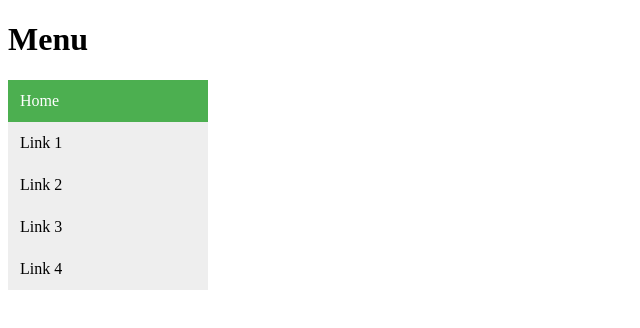
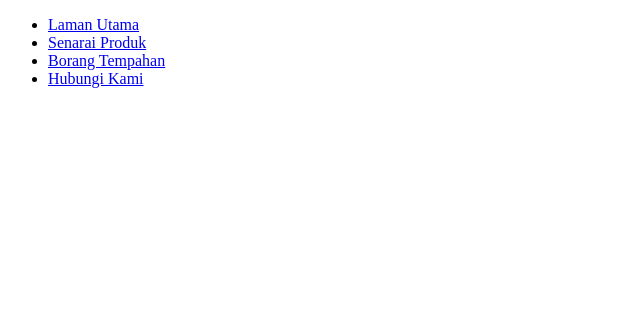
Before and after one commit to Frhsbrn/BuatMenuu, a plain HTML site: page index.html in a window 1280 px wide. Shown: the whole page, without its empty margins (0-640 px from the left). Drawn offline with Linux system fonts and the light colour scheme.

Commit message:
menu tanpa css

```diff
--- a/index.html
+++ b/index.html
@@ -1,41 +1,18 @@
 <!DOCTYPE html>
-<html>
+<html lang="en">
 <head>
-<meta name="viewport" content="width=device-width, initial-scale=1">
-<style>
-.vertical-menu {
-  width: 200px;
-}
-
-.vertical-menu a {
-  background-color: #eee;
-  color: black;
-  display: block;
-  padding: 12px;
-  text-decoration: none;
-}
-
-.vertical-menu a:hover {
-  background-color: #ccc;
-}
-
-.vertical-menu a.active {
-  background-color: #4CAF50;
-  color: white;
-}
-</style>
+    <meta charset="UTF-8">
+    <meta http-equiv="X-UA-Compatible" content="IE=edge">
+    <meta name="viewport" content="width=
+    , initial-scale=1.0">
+    <title>Document</title>
 </head>
 <body>
-
-<h1>Menu</h1>
-
-<div class="vertical-menu">
-  <a href="#" class="active">Home</a>
-  <a href="#">Link 1</a>
-  <a href="#">Link 2</a>
-  <a href="#">Link 3</a>
-  <a href="#">Link 4</a>
-</div>
-
+    <ul>
+        <li><a href="#utama">Laman Utama</a></li>
+        <li><a href="#produk">Senarai Produk</a></li>
+        <li><a href="#tempah">Borang Tempahan</a></li>
+        <li><a href="#hubungi">Hubungi Kami</a></li>
+    </ul>
 </body>
 </html>
```
Also changed, not shown: menu0.png.
